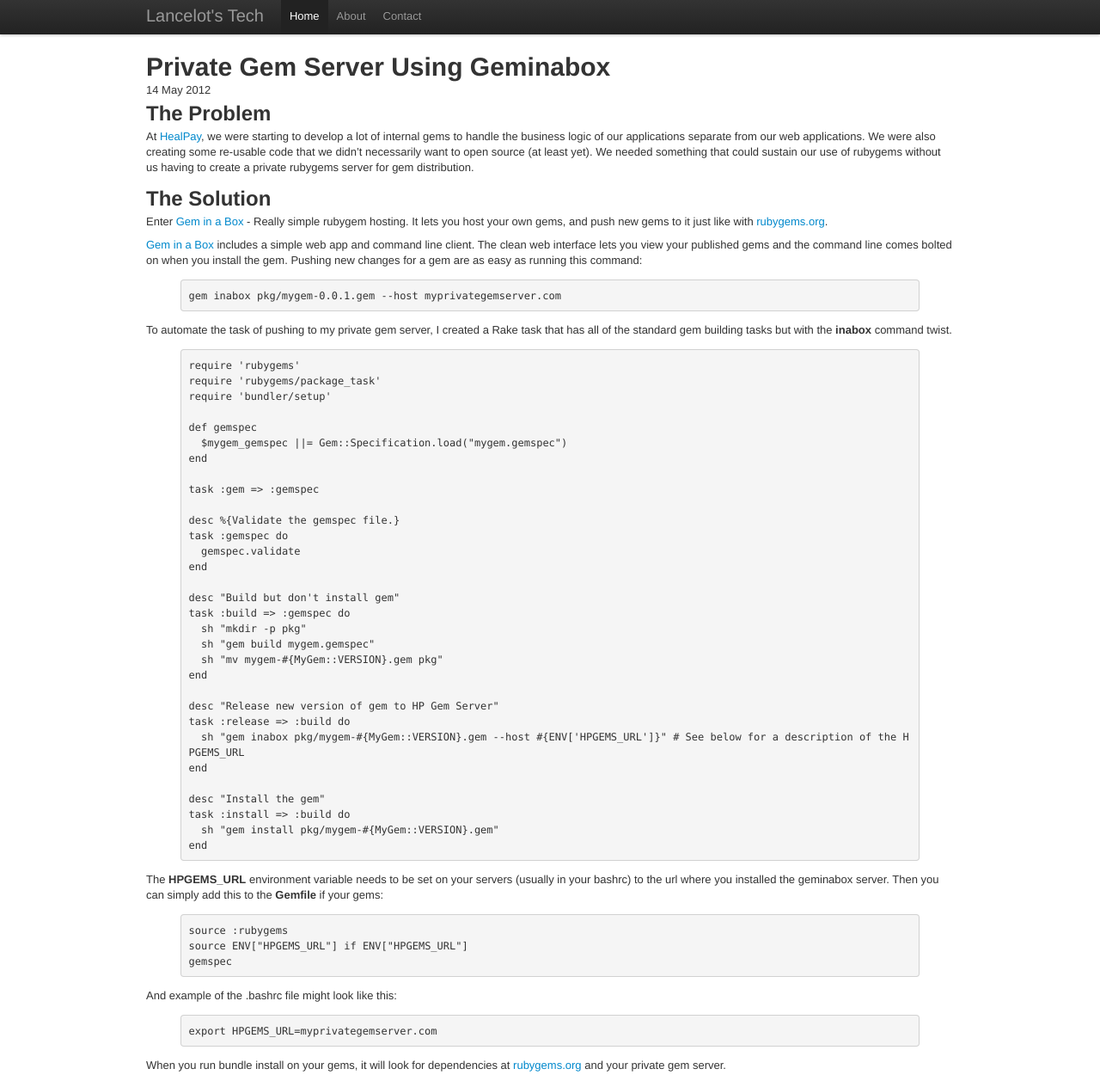
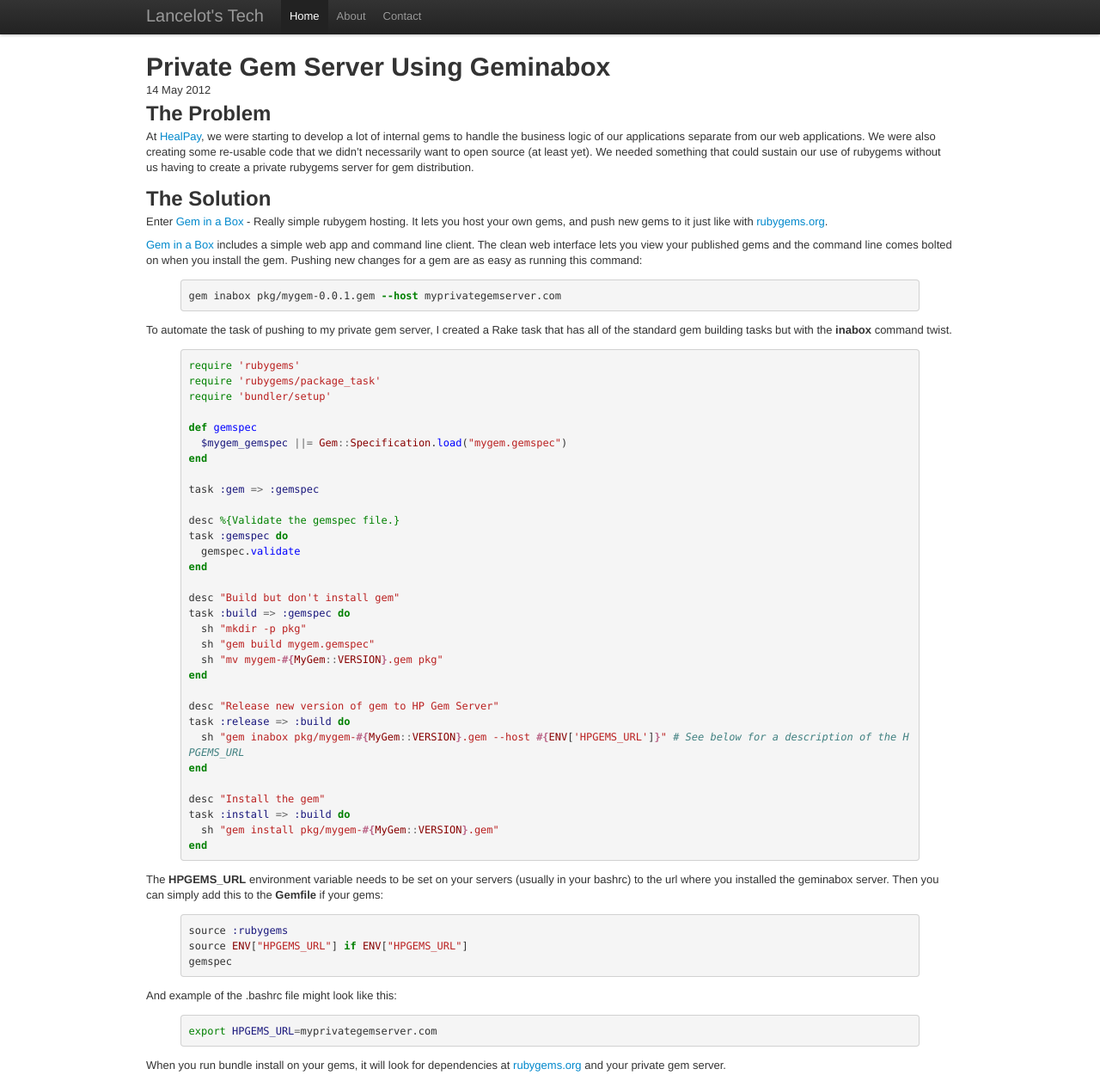
Before and after one commit to lancecarlson/lancecarlson.github.com, a Jekyll site: the page built from _posts/2012-05-14-private-gem-server-using-geminabox.md, in a window 1280 px wide and 1257 px high. Shown: the whole window at 86% size. Built offline with Jekyll 4.4.1, drawn with Linux system fonts in a browser that asks for light colours.

Commit message:
Syntax highlighting

```diff
--- a/_layouts/default.html
+++ b/_layouts/default.html
@@ -15,6 +15,7 @@
       }
     </style>
 <!--    <link href="../assets/css/bootstrap-responsive.css" rel="stylesheet">-->
+    <link href="/css/syntax.css" rel="stylesheet">
 
     <!-- Le HTML5 shim, for IE6-8 support of HTML5 elements -->
     <!--[if lt IE 9]>
--- /dev/null
+++ b/css/syntax.css
@@ -0,0 +1,61 @@
+.hll { background-color: #ffffcc }
+.c { color: #408080; font-style: italic } /* Comment */
+.err { border: 1px solid #FF0000 } /* Error */
+.k { color: #008000; font-weight: bold } /* Keyword */
+.o { color: #666666 } /* Operator */
+.cm { color: #408080; font-style: italic } /* Comment.Multiline */
+.cp { color: #BC7A00 } /* Comment.Preproc */
+.c1 { color: #408080; font-style: italic } /* Comment.Single */
+.cs { color: #408080; font-style: italic } /* Comment.Special */
+.gd { color: #A00000 } /* Generic.Deleted */
+.ge { font-style: italic } /* Generic.Emph */
+.gr { color: #FF0000 } /* Generic.Error */
+.gh { color: #000080; font-weight: bold } /* Generic.Heading */
+.gi { color: #00A000 } /* Generic.Inserted */
+.go { color: #808080 } /* Generic.Output */
+.gp { color: #000080; font-weight: bold } /* Generic.Prompt */
+.gs { font-weight: bold } /* Generic.Strong */
+.gu { color: #800080; font-weight: bold } /* Generic.Subheading */
+.gt { color: #0040D0 } /* Generic.Traceback */
+.kc { color: #008000; font-weight: bold } /* Keyword.Constant */
+.kd { color: #008000; font-weight: bold } /* Keyword.Declaration */
+.kn { color: #008000; font-weight: bold } /* Keyword.Namespace */
+.kp { color: #008000 } /* Keyword.Pseudo */
+.kr { color: #008000; font-weight: bold } /* Keyword.Reserved */
+.kt { color: #B00040 } /* Keyword.Type */
+.m { color: #666666 } /* Literal.Number */
+.s { color: #BA2121 } /* Literal.String */
+.na { color: #7D9029 } /* Name.Attribute */
+.nb { color: #008000 } /* Name.Builtin */
+.nc { color: #0000FF; font-weight: bold } /* Name.Class */
+.no { color: #880000 } /* Name.Constant */
+.nd { color: #AA22FF } /* Name.Decorator */
+.ni { color: #999999; font-weight: bold } /* Name.Entity */
+.ne { color: #D2413A; font-weight: bold } /* Name.Exception */
+.nf { color: #0000FF } /* Name.Function */
+.nl { color: #A0A000 } /* Name.Label */
+.nn { color: #0000FF; font-weight: bold } /* Name.Namespace */
+.nt { color: #008000; font-weight: bold } /* Name.Tag */
+.nv { color: #19177C } /* Name.Variable */
+.ow { color: #AA22FF; font-weight: bold } /* Operator.Word */
+.w { color: #bbbbbb } /* Text.Whitespace */
+.mf { color: #666666 } /* Literal.Number.Float */
+.mh { color: #666666 } /* Literal.Number.Hex */
+.mi { color: #666666 } /* Literal.Number.Integer */
+.mo { color: #666666 } /* Literal.Number.Oct */
+.sb { color: #BA2121 } /* Literal.String.Backtick */
+.sc { color: #BA2121 } /* Literal.String.Char */
+.sd { color: #BA2121; font-style: italic } /* Literal.String.Doc */
+.s2 { color: #BA2121 } /* Literal.String.Double */
+.se { color: #BB6622; font-weight: bold } /* Literal.String.Escape */
+.sh { color: #BA2121 } /* Literal.String.Heredoc */
+.si { color: #BB6688; font-weight: bold } /* Literal.String.Interpol */
+.sx { color: #008000 } /* Literal.String.Other */
+.sr { color: #BB6688 } /* Literal.String.Regex */
+.s1 { color: #BA2121 } /* Literal.String.Single */
+.ss { color: #19177C } /* Literal.String.Symbol */
+.bp { color: #008000 } /* Name.Builtin.Pseudo */
+.vc { color: #19177C } /* Name.Variable.Class */
+.vg { color: #19177C } /* Name.Variable.Global */
+.vi { color: #19177C } /* Name.Variable.Instance */
+.il { color: #666666 } /* Literal.Number.Integer.Long */
```
